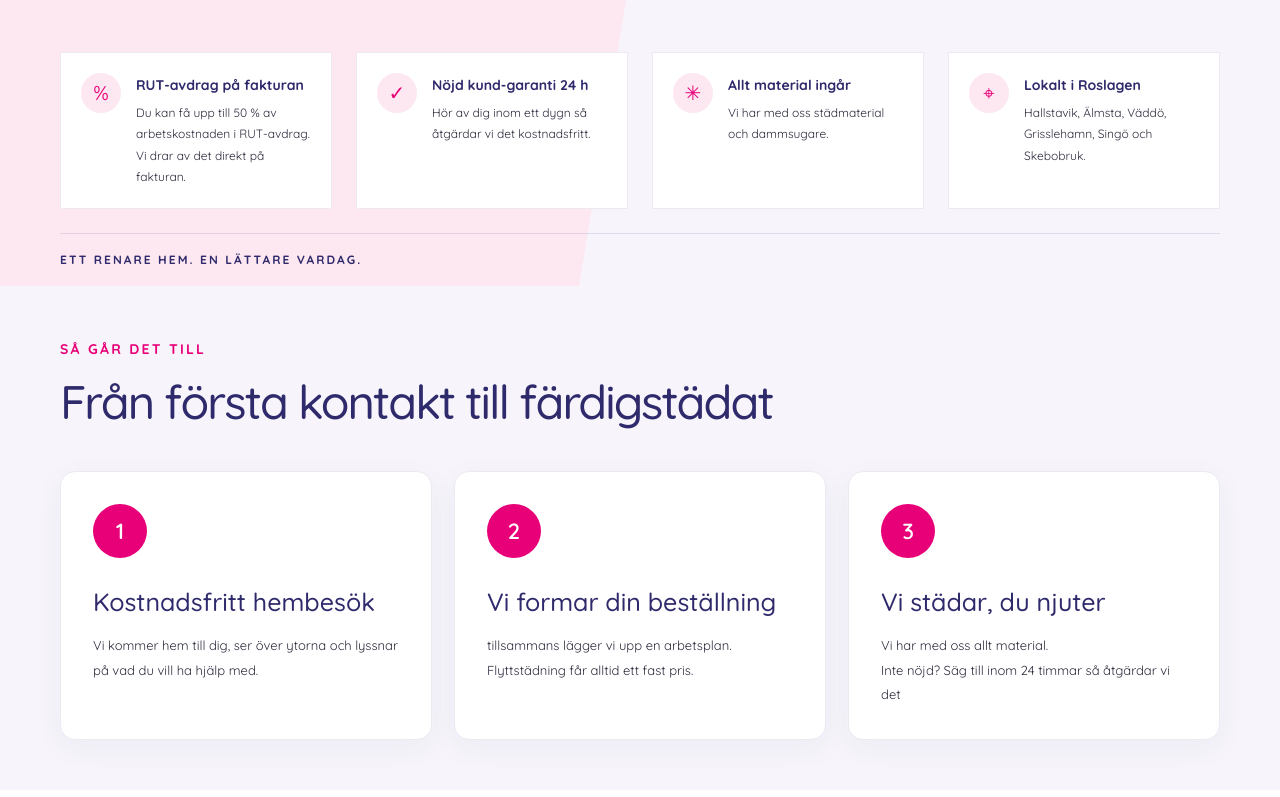
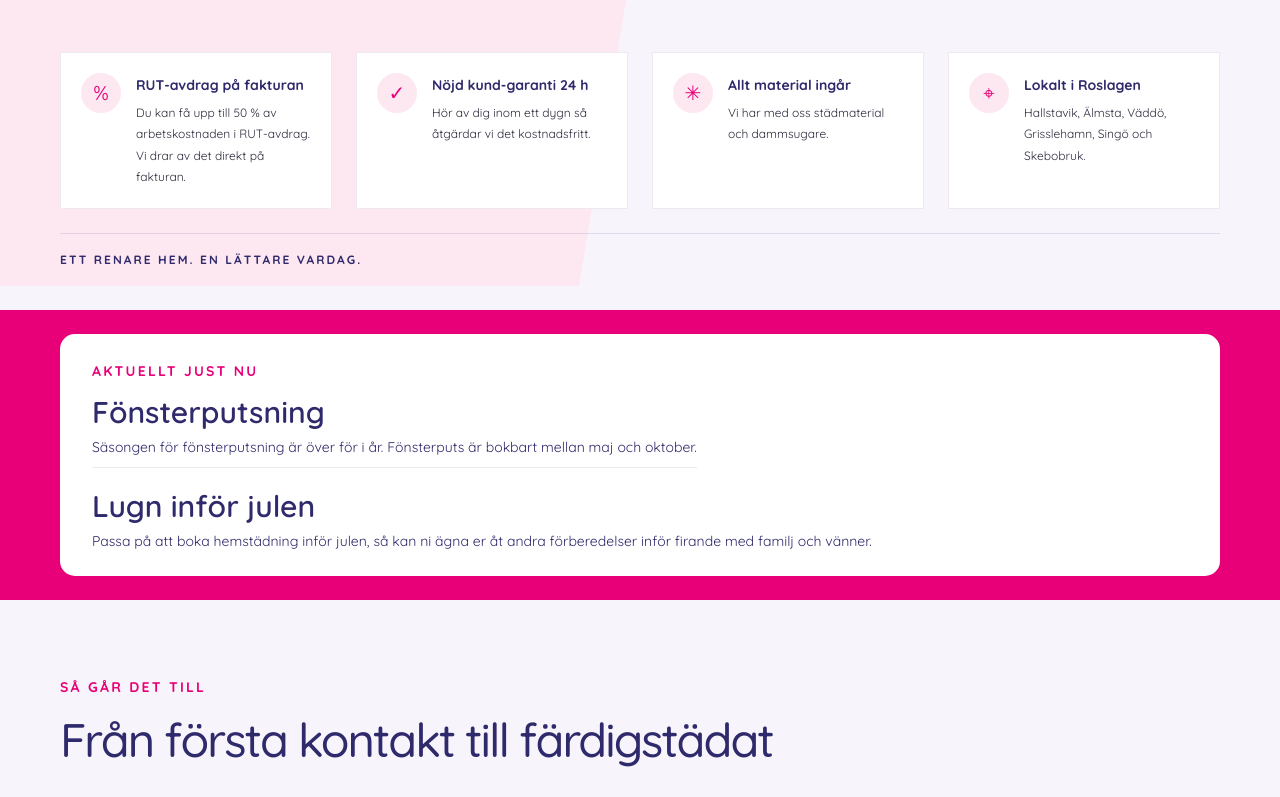
Before and after one commit to annkar73/vikblomsstad, a Next.js app: page / in a window 1280 px wide. Shown: the part 1355-2152 px from the top of the page. Built offline with nearby package versions, Linux system fonts and the light colour scheme.

Commit message:
add now banner

```diff
--- a/app/globals.css
+++ b/app/globals.css
@@ -1339,6 +1339,48 @@ p {
   font-family: var(--font-quicksand), sans-serif;
   font-size: 22px;
   font-weight: 500;
+}
+/* ========================================
+   NOW SECTION
+   ======================================== */
+
+.now-area-section {
+  background: var(--pink);
+  padding: 24px 0;
+  margin: 24px 0;
+}
+
+.now-area-panel {
+  display: flex;
+  flex-direction: column;
+  align-items: flex-start;
+  gap: 12px;
+  background: var(--white);
+  padding: 24px 32px;
+  border-radius: 15px;
+}
+
+.now-area-content h3 {
+  margin: 0 0 6px;
+  color: var(--navy);
+  font-family: var(--font-quicksand), sans-serif;
+  font-size: clamp(22px, 3vw, 30px);
+  font-weight: 600;
+  line-height: 1.2;
+}
+
+.now-area-content p {
+  margin: 0;
+  color: var(--navy);
+  font-size: 14px;
+  line-height: 1.6;
+}
+
+.now-area-panel hr {
+  width: 100%;
+  margin: 8px 0;
+  border: 0;
+  border-top: 1px solid var(--border);
 }
 
 /* ========================================
--- a/app/page.tsx
+++ b/app/page.tsx
@@ -7,18 +7,17 @@ export const metadata: Metadata = {
 };
 
 export default function Home() {
-
   return (
     <main>
-
+      {/* hero */}
 
       <section className="hero">
         <div className="hero-wash" />
         <div className="container hero-grid">
           <div className="hero-copy">
             <span className="eyebrow">
-
-              STÄDFIRMA I HALLSTAVIK <span className="eyebrow-dot"></span> NORRTÄLJE KOMMUN
+              STÄDFIRMA I HALLSTAVIK <span className="eyebrow-dot"></span>{" "}
+              NORRTÄLJE KOMMUN
             </span>
 
             <h1>
@@ -30,7 +29,9 @@ export default function Home() {
             </h1>
 
             <p className="hero-description">
-              Vikblom Städ är det lokala städföretaget för hem och arbetsplatser. Inför varje uppdrag lyssnar vi på dina önskemål och formar beställningen tillsammans med dig.
+              Vikblom Städ är det lokala städföretaget för hem och
+              arbetsplatser. Inför varje uppdrag lyssnar vi på dina önskemål och
+              formar beställningen tillsammans med dig.
             </p>
 
             <div className="hero-actions">
@@ -42,23 +43,27 @@ export default function Home() {
               </a>
             </div>
 
-
             <ul className="hero-note">
               <li>
-    <span className="note-check" aria-hidden="true">✓</span>
+                <span className="note-check" aria-hidden="true">
+                  ✓
+                </span>
                 Nöjd kund-garanti
               </li>
               <li>
-    <span className="note-check" aria-hidden="true">✓</span>
+                <span className="note-check" aria-hidden="true">
+                  ✓
+                </span>
                 Allt städmaterial ingår
               </li>
               <li>
-    <span className="note-check" aria-hidden="true">✓</span>
+                <span className="note-check" aria-hidden="true">
+                  ✓
+                </span>
                 Godkänd för F-skatt
               </li>
             </ul>
           </div>
-
 
           <div className="hero-visual hero-home">
             <div
@@ -81,7 +86,10 @@ export default function Home() {
             <span aria-hidden="true">%</span>
             <div>
               <h3>RUT-avdrag på fakturan</h3>
-        <p>Du kan få upp till 50 % av arbetskostnaden i RUT-avdrag. Vi drar av det direkt på fakturan.</p>
+              <p>
+                Du kan få upp till 50 % av arbetskostnaden i RUT-avdrag. Vi drar
+                av det direkt på fakturan.
+              </p>
             </div>
           </article>
 
@@ -105,7 +113,9 @@ export default function Home() {
             <span aria-hidden="true">⌖</span>
             <div>
               <h3>Lokalt i Roslagen</h3>
-        <p>Hallstavik, Älmsta, Väddö, Grisslehamn, Singö och Skebobruk.</p>
+              <p>
+                Hallstavik, Älmsta, Väddö, Grisslehamn, Singö och Skebobruk.
+              </p>
             </div>
           </article>
         </div>
@@ -114,11 +124,33 @@ export default function Home() {
           <span>ETT RENARE HEM. EN LÄTTARE VARDAG.</span>
           <a href="#trygghet" aria-label="Läs om våra fördelar"></a>
         </div>
-
       </section>
 
+      {/* aktuell info, banner */}
 
+      <section className="now-area-section section">
+        <div className="container now-area-panel">
+          <div>
+            <span className="eyebrow">AKTUELLT JUST NU</span>
+          </div>
+          <article className="now-area-content">
+            <h3>Fönsterputsning</h3>
+            <p>
+              Säsongen för fönsterputsning är över för i år. Fönsterputs är bokbart mellan maj och oktober.
+            </p>
+            <hr></hr>
+          </article>
+          <article className="now-area-content">
+            <h3>Lugn inför julen</h3>
+            <p>
+              Passa på att boka hemstädning inför julen, så kan ni ägna er åt andra förberedelser inför firande med familj och vänner.
 
+            </p>
+          </article>
+        </div>
+      </section>
+
+      {/* så går det till */}
       <section className="process-section section" id="sa-gar-det-till">
         <div className="container">
           <div className="section-heading">
@@ -126,9 +158,7 @@ export default function Home() {
               <span className="eyebrow">SÅ GÅR DET TILL</span>
               <h2>Från första kontakt till färdigstädat</h2>
             </div>
-            <p>
-
-            </p>
+            <p></p>
           </div>
 
           <div className="process-grid">
@@ -136,14 +166,16 @@ export default function Home() {
               <span>1</span>
               <h3>Kostnadsfritt hembesök</h3>
               <p>
-                Vi kommer hem till dig, ser över ytorna och lyssnar på vad du vill ha hjälp med.
+                Vi kommer hem till dig, ser över ytorna och lyssnar på vad du
+                vill ha hjälp med.
               </p>
             </article>
             <article className="process-card">
               <span>2</span>
               <h3>Vi formar din beställning</h3>
               <p>
-                tillsammans lägger vi upp en arbetsplan. Flyttstädning får alltid ett fast pris.
+                tillsammans lägger vi upp en arbetsplan. Flyttstädning får
+                alltid ett fast pris.
               </p>
             </article>
             <article className="process-card">
@@ -156,12 +188,10 @@ export default function Home() {
               </p>
             </article>
           </div>
-
-
         </div>
       </section>
 
-
+      {/* om oss */}
       <section className="about section" id="om-oss">
         <div className="container about-grid">
           <div className="about-visual">
@@ -178,21 +208,20 @@ export default function Home() {
             <h2>Ett litet städföretag med stort engagemang</h2>
 
             <p>
-        Vikblom Städ AB drivs av Emelie Vikblom med utgångspunkt
-        i Hallstavik. Målet är att förbättra både hem- och
-        arbetsplatsmiljöer och göra varje städuppdrag till en
-        personlig och givande upplevelse.
+              Vikblom Städ AB drivs av Emelie Vikblom med utgångspunkt i
+              Hallstavik. Målet är att förbättra både hem- och
+              arbetsplatsmiljöer och göra varje städuppdrag till en personlig
+              och givande upplevelse.
             </p>
 
             <blockquote className="about-quote">
-        Inför varje uppdrag lyssnar jag på dina önskemål,
-        och tillsammans formar vi din beställning.
+              Inför varje uppdrag lyssnar jag på dina önskemål, och tillsammans
+              formar vi din beställning.
             </blockquote>
 
             <p>
-        Vid större uppdrag med fönsterputs samarbetar
-        företaget med Helene. Då kommer vi två:
-        en putsar fönstren, den andra städar.
+              Vid större uppdrag med fönsterputs samarbetar företaget med
+              Helene. Då kommer vi två: en putsar fönstren, den andra städar.
             </p>
 
             <div className="about-facts">
@@ -219,9 +248,10 @@ export default function Home() {
         </div>
       </section>
 
+      {/* prispanel */}
+
       <section className="pricing-section section" id="priser">
         <div className="container">
-
           <div className="pricing-layout">
             <div className="pricing-content">
               <div className="section-heading">
@@ -237,7 +267,6 @@ export default function Home() {
                   <p className="price-amount">
                     275 <span>kr/timme</span>
                   </p>
-
                 </article>
 
                 <article className="price-card price-card-highlight">
@@ -246,9 +275,6 @@ export default function Home() {
                     375 <span>kr/timme</span>
                   </p>
                 </article>
-
-
-
 
                 <article className="price-card price-card-highlight window-price-card">
                   <span className="eyebrow">FÖNSTERPUTS</span>
@@ -267,9 +293,11 @@ export default function Home() {
                     </p>
                   </div>
                 </article>
-
               </div>
-    <div className="price-info">Priserna gäller inklusive moms och efter RUT-avdrag. Flyttstädning offereras alltid till fast pris.</div>
+              <div className="price-info">
+                Priserna gäller inklusive moms och efter RUT-avdrag.
+                Flyttstädning offereras alltid till fast pris.
+              </div>
             </div>
 
             <div className="rut-panel">
@@ -277,40 +305,46 @@ export default function Home() {
                 <span className="eyebrow">RUT-AVDRAG</span>
                 <h3>Så fungerar RUT hos oss</h3>
                 <p>
-        Du kan få rutavdrag med högst 50 % av arbetskostnaden.
-        Vi gör avdraget direkt på fakturan, så du betalar bara
-        din del.
+                  Du kan få rutavdrag med högst 50 % av arbetskostnaden. Vi gör
+                  avdraget direkt på fakturan, så du betalar bara din del.
                 </p>
               </div>
 
               <ul className="rut-list">
                 <li>
-        <span className="note-check" aria-hidden="true">✓</span>
+                  <span className="note-check" aria-hidden="true">
+                    ✓
+                  </span>
                   <span>
-          Högst 75 000 kr per person och år, varav högst
-          50 000 kr får vara rotavdrag.
+                    Högst 75 000 kr per person och år, varav högst 50 000 kr får
+                    vara rotavdrag.
                   </span>
                 </li>
                 <li>
-        <span className="note-check" aria-hidden="true">✓</span>
+                  <span className="note-check" aria-hidden="true">
+                    ✓
+                  </span>
                   <span>
-          Du ska ha fyllt 18 år och bo, helt eller delvis,
-          i bostaden där städningen utförs.
+                    Du ska ha fyllt 18 år och bo, helt eller delvis, i bostaden
+                    där städningen utförs.
                   </span>
                 </li>
                 <li>
-        <span className="note-check" aria-hidden="true">✓</span>
+                  <span className="note-check" aria-hidden="true">
+                    ✓
+                  </span>
                   <span>
-          Gäller inte företagskunder eller arbete som får
-          annat ekonomiskt stöd.
+                    Gäller inte företagskunder eller arbete som får annat
+                    ekonomiskt stöd.
                   </span>
                 </li>
               </ul>
             </div>
           </div>
-
         </div>
       </section>
+
+      {/* galleripanel */}
 
       <section className="gallery-section section" id="galleri">
         <div className="container">
@@ -320,8 +354,8 @@ export default function Home() {
               <h2>En titt på våra uppdrag.</h2>
             </div>
             <p>
-              Några exempel på uppdrag som visar bredden i
-              arbetet, från hemstädning till byggstädning.
+              Några exempel på uppdrag som visar bredden i arbetet, från
+              hemstädning till byggstädning.
             </p>
           </div>
 
@@ -363,6 +397,8 @@ export default function Home() {
         </div>
       </section>
 
+      {/* områdespanel */}
+
       <section className="service-area-section section" id="omrade">
         <div className="container service-area-panel">
           <div>
@@ -371,8 +407,8 @@ export default function Home() {
           </div>
           <div>
             <p>
-              Vikblom Städ utgår från Hallstavik och arbetar i
-              hela Norrtälje kommun, med bland annat:
+              Vikblom Städ utgår från Hallstavik och arbetar i hela Norrtälje
+              kommun, med bland annat:
             </p>
             <ul className="area-list">
               <li>Hallstavik</li>
@@ -386,18 +422,20 @@ export default function Home() {
         </div>
       </section>
 
+      {/* kontaktpanel */}
+
       <section className="contact section" id="kontakt">
         <div className="container contact-panel">
           <div className="contact-copy">
             <span className="eyebrow">VI HÖR GÄRNA FRÅN DIG</span>
             <h2>Ska vi göra din vardag lite enklare?</h2>
             <p>
-              Hör av dig så pratar vi om vad du behöver hjälp
-              med och hur vi kan lägga upp städningen.
+              Hör av dig så pratar vi om vad du behöver hjälp med och hur vi kan
+              lägga upp städningen.
             </p>
             <p>
-              Du kan också boka ett kostnadsfritt hembesök
-              så går vi igenom uppdraget tillsammans.
+              Du kan också boka ett kostnadsfritt hembesök så går vi igenom
+              uppdraget tillsammans.
             </p>
           </div>
 
@@ -405,10 +443,7 @@ export default function Home() {
             <a className="button button-light" href="tel:+46736325235">
               Ring 073-632 52 35
             </a>
-            <a
-              className="contact-email"
-              href="mailto:emelie.vikblom@gmail.com"
-            >
+            <a className="contact-email" href="mailto:emelie.vikblom@gmail.com">
               emelie.vikblom@gmail.com
             </a>
             <p className="contact-address">
@@ -419,8 +454,6 @@ export default function Home() {
           </div>
         </div>
       </section>
-
-
     </main>
   );
 }
```
Lines whose indentation alone changed are shown as unchanged.
